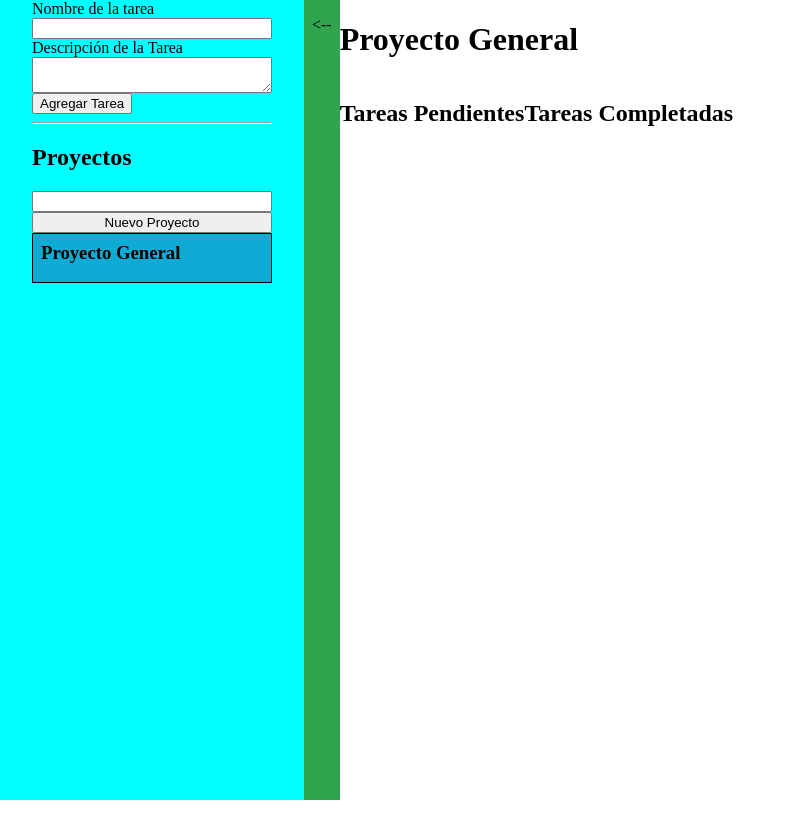
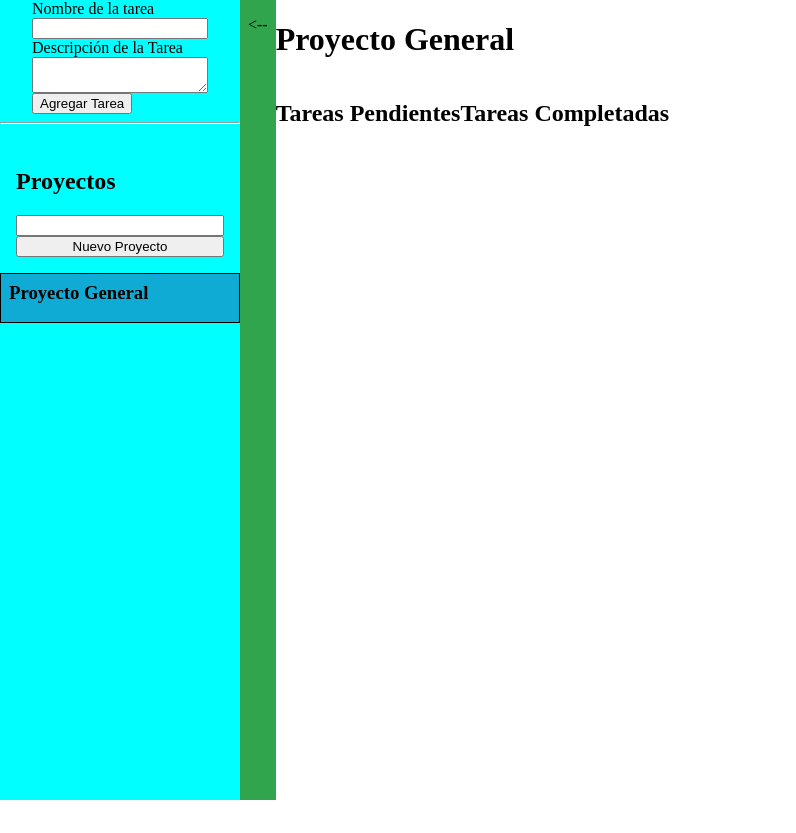
Before and after one commit to AxlinBishop/creador-tareas, a Vue app: page / in a window 1280 px wide. Shown: the whole page, without its empty margins (0-796 px from the left). Before the commit the page ends 800 px from the top, so only its background shows below. Built offline with nearby package versions, Linux system fonts and the light colour scheme.

Commit message:
scrollbar separada

```diff
--- a/src/components/MenuTareas.vue
+++ b/src/components/MenuTareas.vue
@@ -4,7 +4,7 @@
     <section class="menu fullHeight">
         <!-- UNA BARRA VERTICAL CON EL ICONO DE UNA FLECHA QUE AL PRESIONAR HARÁ QUE SE EXTIENDA LA BARRA -->
         <div class="menuLateral fullHeight" v-if="store.state.isExpanded">
-            <div class="agregarTarea-form">
+            <div class="menuTarea agregarTarea-form">
                 <div class="form-group">
                     <label for="nombreTarea">Nombre de la tarea</label>
                     <input type="text" name="nombreTarea" id="nombreTarea" v-model="nombreTarea">
@@ -16,15 +16,19 @@
                 <button @click="agregarTarea">Agregar Tarea</button>
             </div>
             <hr>
-            <section class="proyectos">
+            <section class="menu_proyectos">
+                <div class="proyectos_agregar">
                     <h2>Proyectos</h2>
                     <div class="form-group">
                         <input type="text" name="nuevoProyecto" id="nuevoProyecto" v-model="nombreProyecto">
                         <button @click="agregarProyecto">Nuevo Proyecto</button>
                     </div>
-                <div v-for="(proyecto, index) in store.state.proyectos" :key="index">
+                </div>
+                <div class="proyectos">
+                    <div  v-for="(proyecto, index) in store.state.proyectos" :key="index">
                         <div class="proyecto_card" @click="cambiarProyectoActual(index)">
                             <BloqueProyectos :proyecto />
+                        </div>
                     </div>
                 </div>
             </section>
@@ -99,13 +103,23 @@ onMounted(() => {
 }
 
 /* ESTILO DE LOS ITEMS DEL MENU LATERAL */
-.menuLateral {
+.menuLateral{
     background-color: aqua;
+    width: 30vh; /* TAMAÑO DEL MENU LATERAL */
+}
+.menuTarea {
     padding: 0 2rem;
-    width: 30vh; /* TAMAÑO DEL MENU LATERAL */
+}
+.menu_proyectos{
+    height: 70%;
+}
+.proyectos{
+    height: 100%;
     overflow-y: auto;
 }
-
+.proyectos_agregar{
+    padding: 1rem;
+}
 .proyecto_card {
     /* ESTILO DE LAS CARD DE PROYECTOS */
     background-color: rgba(41, 45, 150, 0.4);
@@ -124,17 +138,17 @@ onMounted(() => {
 }
 
 /*scrollbar */
-.menuLateral::-webkit-scrollbar { /* Ancho del scrollbar */
+.proyectos::-webkit-scrollbar { /* Ancho del scrollbar */
     width: 10px;
 }
-.menuLateral::-webkit-scrollbar-track {/* Color de fondo del scrollbar */
+.proyectos::-webkit-scrollbar-track {/* Color de fondo del scrollbar */
     background: #a7b9f5;
 }
-.menuLateral::-webkit-scrollbar-thumb { /* Color y forma del "thumb" */
+.proyectos::-webkit-scrollbar-thumb { /* Color y forma del "thumb" */
     background: #9dabd8;     /* Color del thumb */
     border-radius: 6px;     /* Bordes redondeados del thumb */
 }
-.menuLateral::-webkit-scrollbar-thumb:hover { /* Color del thumb cuando el cursor pasa sobre él */
+.proyectos::-webkit-scrollbar-thumb:hover { /* Color del thumb cuando el cursor pasa sobre él */
     background: #98a3c9;
 }
 
```
Lines whose indentation alone changed are shown as unchanged.
